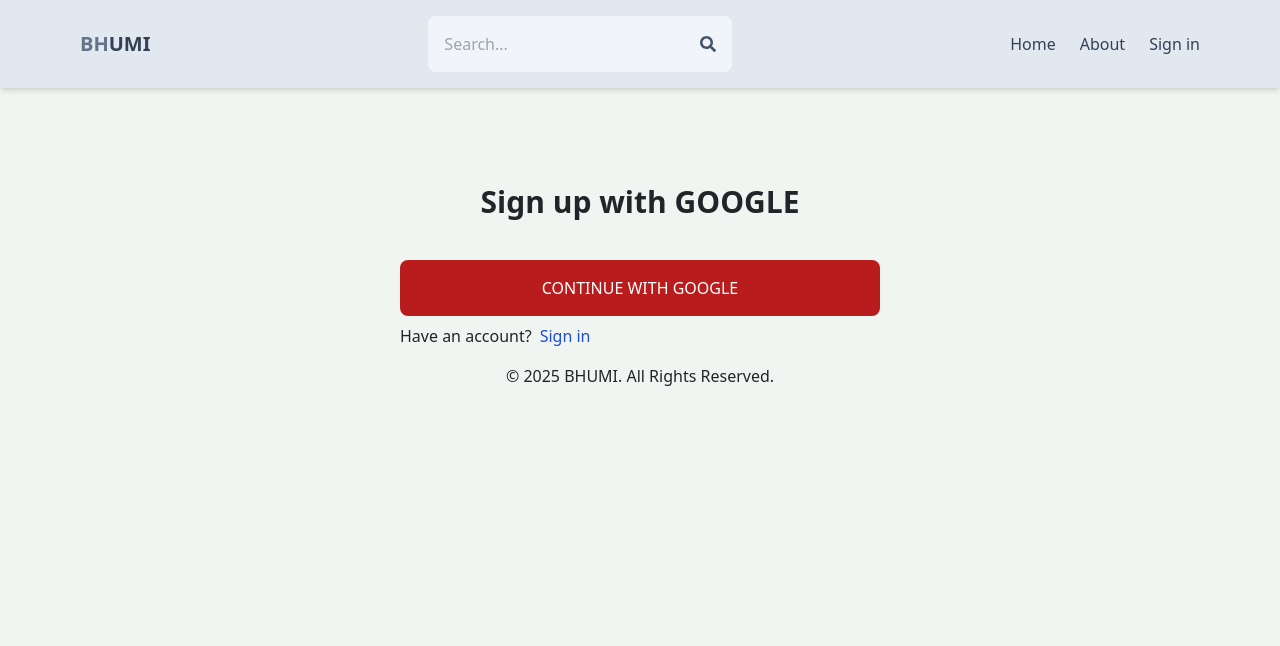
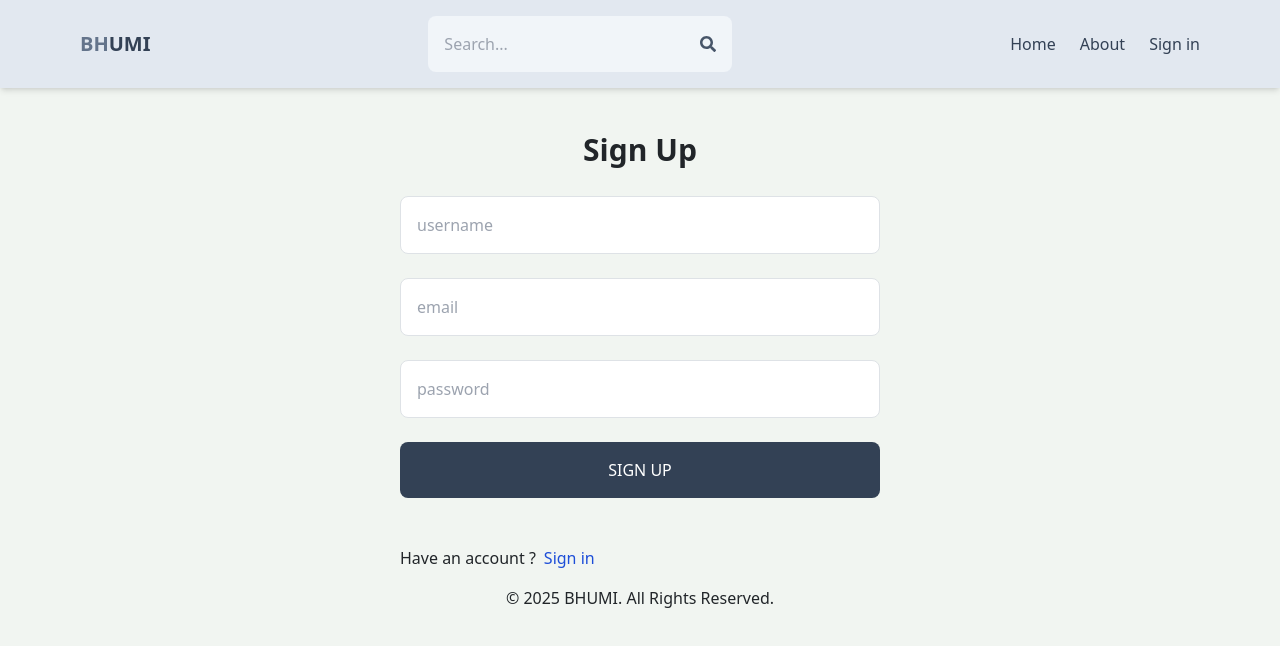
Before and after one commit to Sujith-Kulal/real-estate-listing, a React (Vite) app in the folder client/: page /sign-up in a window 1280 px wide. Shown: the top 646 px of the page. Built offline with nearby package versions, Linux system fonts and the light colour scheme.

Commit message:
sign up page

```diff
--- a/client/src/pages/SignUp.jsx
+++ b/client/src/pages/SignUp.jsx
@@ -3,83 +3,108 @@ import { Link, useNavigate } from 'react-router-dom';
 import OAuth from '../components/OAuth';
 
 export default function SignUp() {
-  const [formData, setFormData] = useState({});
-  const [error, setError] = useState(null);
-  const [loading, setLoading] = useState(false);
-  const navigate = useNavigate();
-  const handleChange = (e) => {
-    setFormData({
-      ...formData,
-      [e.target.id]: e.target.value,
-    });
-  };
-  const handleSubmit = async (e) => {
-    e.preventDefault();
-    try {
-      setLoading(true);
-      const res = await fetch('/api/auth/signup', {
-        method: 'POST',
-        headers: {
-          'Content-Type': 'application/json',
-        },
-        body: JSON.stringify(formData),
-      });
-      const data = await res.json();
-      console.log(data);
-      if (data.success === false) {
-        setLoading(false);
-        setError(data.message);
-        return;
-      }
-      setLoading(false);
-      setError(null);
-      navigate('/sign-in');
-    } catch (error) {
-      setLoading(false);
-      setError(error.message);
-    }
-  };
-  return (
+  return(
     <div className='p-3 max-w-lg mx-auto'>
-      <h1 className='text-3xl text-center font-semibold mt-20'>Sign up with GOOGLE</h1>
-      <form onSubmit={handleSubmit} className='flex flex-col gap-4'>
-        {/* <input
-          type='text'
-          placeholder='username'
-          className='border p-3 rounded-lg'
-          id='username'
-          onChange={handleChange}
-        />
-        <input
-          type='email'
-          placeholder='email'
-          className='border p-3 rounded-lg'
-          id='email'
-          onChange={handleChange}
-        />
-        <input
-          type='password'
-          placeholder='password'
-          className='border p-3 rounded-lg'
-          id='password'
-          onChange={handleChange}
-        />
+      <h1 className='text-3xl text-center font-semibold my-7'>Sign Up</h1>
+      <form className='flex flex-col gap-4'>
+        <input type="text" placeholder='username'
+        className='border p-3 rounded-lg' id='username' />
 
-        <button
-          disabled={loading}
-          className='bg-slate-700 text-white p-3 rounded-lg uppercase hover:opacity-95 disabled:opacity-80'
-        >
-          {loading ? 'Loading...' : 'Sign Up'}
-        </button> */}
-        <OAuth/>
+        <input type="email" placeholder='email'
+        className='border p-3 rounded-lg' id='email' />
+        <input type="password" placeholder='password'
+        className='border p-3 rounded-lg' id='password' />
+        <button className='bg-slate-700 text-white p-3 rounded-lg uppercase hover:opacity-95
+        disabled:opacity-80'>Sign Up</button>
+
       </form>
-      <div className='flex gap-2 mt-2'>
-        <p>Have an account?</p>
-        <Link to={'/sign-in'}>
-          <span className='text-blue-700'>Sign in</span>
+      <div className="flex gap-2 mt-5">
+        <p>Have an account ?</p>
+        <Link to={"/sign-in"}>
+        <span className='text-blue-700'>Sign in</span>
         </Link>
+
       </div>
-      {error && <p className='text-red-500 mt-5'>{error}</p>}
     </div>
-  );
+  )
+
+//   const [formData, setFormData] = useState({});
+//   const [error, setError] = useState(null);
+//   const [loading, setLoading] = useState(false);
+//   const navigate = useNavigate();
+//   const handleChange = (e) => {
+//     setFormData({
+//       ...formData,
+//       [e.target.id]: e.target.value,
+//     });
+//   };
+//   const handleSubmit = async (e) => {
+//     e.preventDefault();
+//     try {
+//       setLoading(true);
+//       const res = await fetch('/api/auth/signup', {
+//         method: 'POST',
+//         headers: {
+//           'Content-Type': 'application/json',
+//         },
+//         body: JSON.stringify(formData),
+//       });
+//       const data = await res.json();
+//       console.log(data);
+//       if (data.success === false) {
+//         setLoading(false);
+//         setError(data.message);
+//         return;
+//       }
+//       setLoading(false);
+//       setError(null);
+//       navigate('/sign-in');
+//     } catch (error) {
+//       setLoading(false);
+//       setError(error.message);
+//     }
+//   };
+//   return (
+//     <div className='p-3 max-w-lg mx-auto'>
+//       <h1 className='text-3xl text-center font-semibold mt-20'>Sign up with GOOGLE</h1>
+//       <form onSubmit={handleSubmit} className='flex flex-col gap-4'>
+//         {/* <input
+//           type='text'
+//           placeholder='username'
+//           className='border p-3 rounded-lg'
+//           id='username'
+//           onChange={handleChange}
+//         />
+//         <input
+//           type='email'
+//           placeholder='email'
+//           className='border p-3 rounded-lg'
+//           id='email'
+//           onChange={handleChange}
+//         />
+//         <input
+//           type='password'
+//           placeholder='password'
+//           className='border p-3 rounded-lg'
+//           id='password'
+//           onChange={handleChange}
+//         />
+
+//         <button
+//           disabled={loading}
+//           className='bg-slate-700 text-white p-3 rounded-lg uppercase hover:opacity-95 disabled:opacity-80'
+//         >
+//           {loading ? 'Loading...' : 'Sign Up'}
+//         </button> */}
+//         <OAuth/>
+//       </form>
+//       <div className='flex gap-2 mt-2'>
+//         <p>Have an account?</p>
+//         <Link to={'/sign-in'}>
+//           <span className='text-blue-700'>Sign in</span>
+//         </Link>
+//       </div>
+//       {error && <p className='text-red-500 mt-5'>{error}</p>}
+//     </div>
+//   );
 }
```
